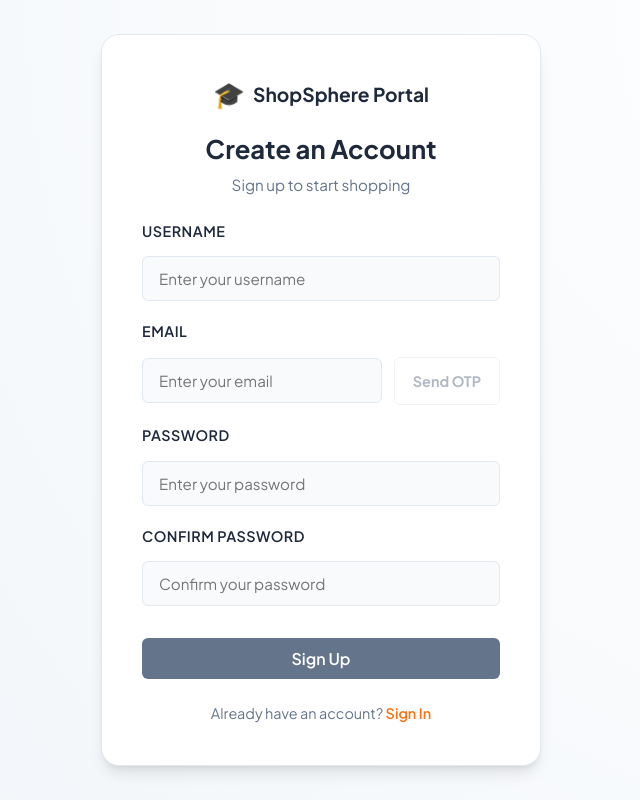
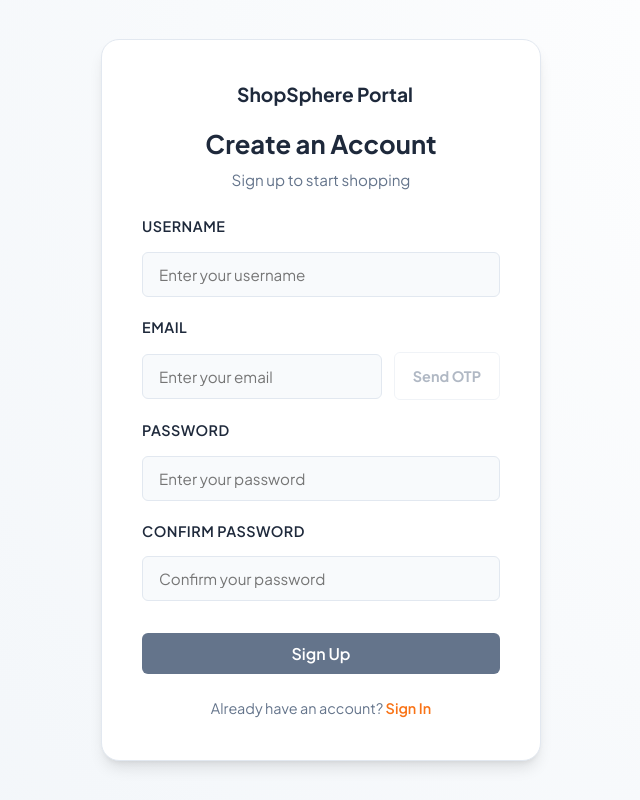
Before and after one commit to Puneeth-coder/shopsphere-ecommerce, a React (Vite) app in the folder frontend/: page /register in a window 1280 px wide. Shown: the whole page, without its empty margins (319-959 px from the left). Built offline with nearby package versions, Linux system fonts and the light colour scheme; no server answers.

Commit message:
updated file

```diff
--- a/frontend/src/pages/RegisterPage.jsx
+++ b/frontend/src/pages/RegisterPage.jsx
@@ -104,7 +104,7 @@
         {/* Brand/LMS Style Header */}
         <div className="auth-header" style={{ marginBottom: "24px" }}>
           <div style={{ display: "flex", justifyContent: "center", alignItems: "center", gap: "8px", fontSize: "1.2rem", fontWeight: "700", color: "var(--primary-dark)", marginBottom: "16px" }}>
-            <span style={{ fontSize: "1.6rem" }}>🎓</span> ShopSphere Portal
+            <span style={{ fontSize: "1.6rem" }}></span> ShopSphere Portal
           </div>
           <h2 style={{ fontSize: "1.6rem", fontWeight: "800", color: "var(--primary-dark)", margin: "0 0 6px 0" }}>Create an Account</h2>
           <p className="auth-subtitle">Sign up to start shopping</p>
```
